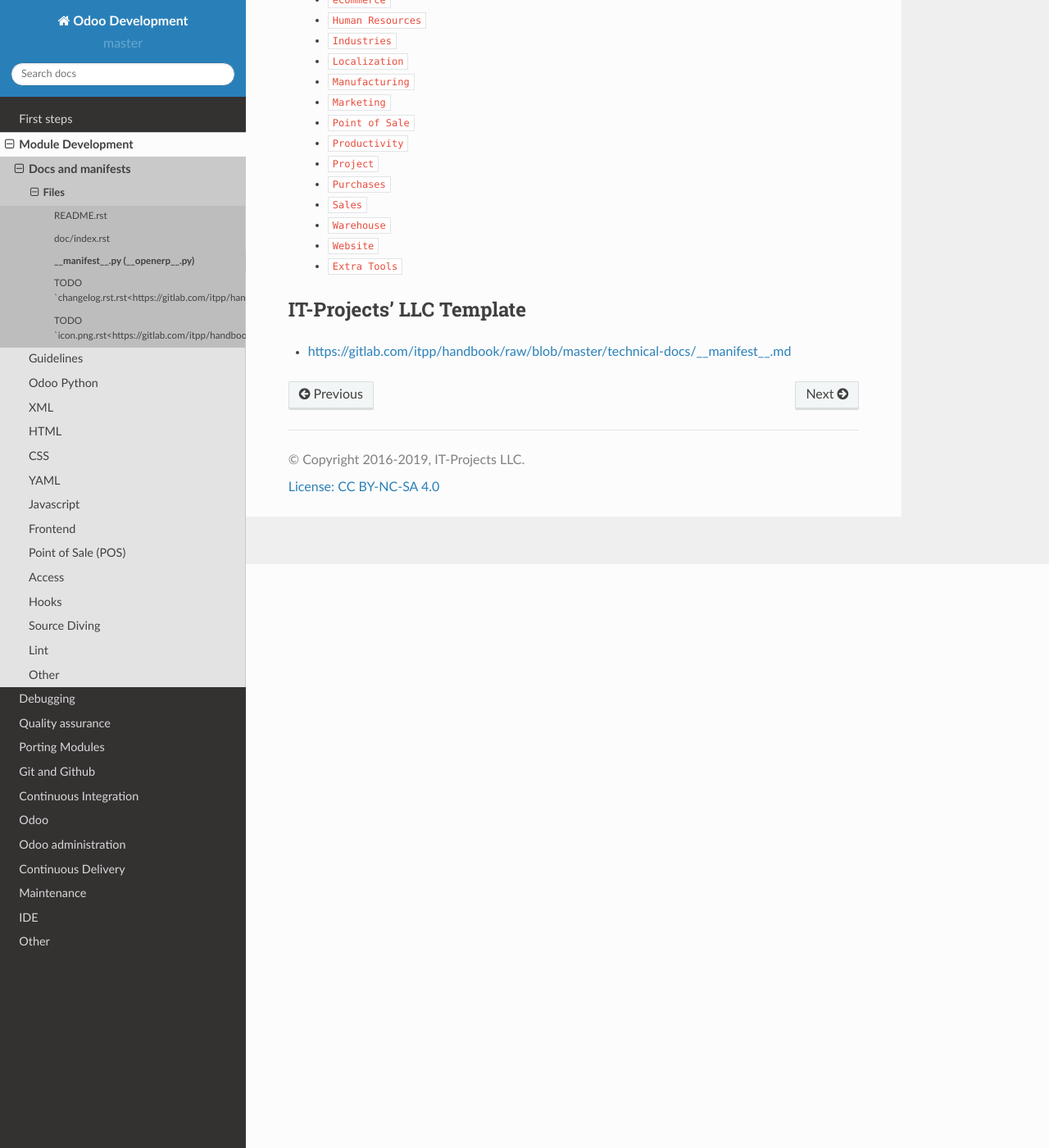
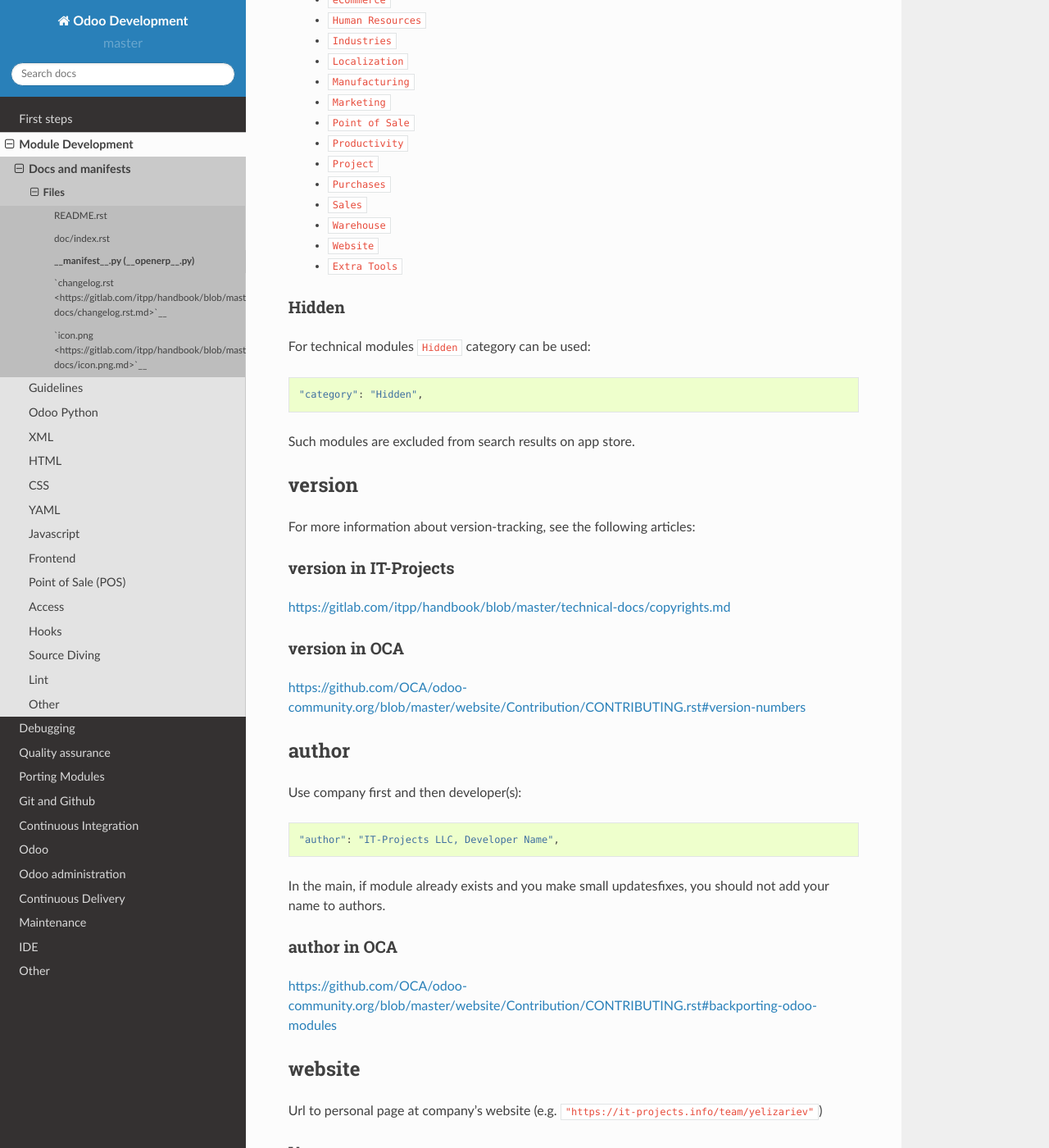
Before and after one commit to itpp-labs/odoo-development, a Sphinx documentation site: the page built from docs/dev/docs/__manifest__.py.rst, in a window 1280 px wide and 1400 px high, scrolled down 712 px. Shown: the whole window at 82% size. Built offline with Sphinx 7.4.7 and the Read the Docs theme 2.0.0, drawn with Linux system fonts in a browser that asks for light colours; some of the changed text lies outside the part shown.

Commit message:
:cherries: fixes after ???-feadback

```diff
--- a/docs/dev/docs/README.rst.rst
+++ b/docs/dev/docs/README.rst.rst
@@ -7,8 +7,8 @@
 
 * https://raw.githubusercontent.com/OCA/maintainer-tools/master/template/module/README.rst
 
-IT-Projects' LLC README
+IT-Projects' README
 ----------------------
 
 TODO:
-* https://gitlab.com/itpp/handbook/raw/blob/master/technical-docs/README.md
+* https://gitlab.com/itpp/handbook/blob/master/technical-docs/README.md
--- a/docs/dev/docs/__manifest__.py.rst
+++ b/docs/dev/docs/__manifest__.py.rst
@@ -40,6 +40,73 @@
    * ``Website``
    * ``Extra Tools``
 
-IT-Projects' LLC Template
-=========================
-* https://gitlab.com/itpp/handbook/raw/blob/master/technical-docs/__manifest__.md
+Hidden
+------
+
+For technical modules ``Hidden`` category can be used::
+
+    "category": "Hidden",
+
+Such modules are excluded from search results on app store.
+
+version
+=======
+
+For more information about version-tracking, see the following articles:
+
+version in IT-Projects
+----------------------
+https://gitlab.com/itpp/handbook/blob/master/technical-docs/copyrights.md
+
+version in OCA
+--------------
+https://github.com/OCA/odoo-community.org/blob/master/website/Contribution/CONTRIBUTING.rst#version-numbers
+
+author
+======
+
+Use company first and then developer(s): ::
+
+        "author": "IT-Projects LLC, Developer Name",
+
+In the main, if module already exists and you make small updates\fixes, you should not add your name to authors.
+
+author in OCA
+-------------
+
+https://github.com/OCA/odoo-community.org/blob/master/website/Contribution/CONTRIBUTING.rst#backporting-odoo-modules
+
+website
+=======
+
+Url to personal page at company's website (e.g. ``"https://it-projects.info/team/yelizariev"``)
+
+license
+=======
+
+IT-Projects LLC uses following licences:
+
+* ``"GPL-3"`` for odoo 8.0 and below
+* ``"LGPL-3"`` for odoo 9.0 and above
+
+For OCA's repositories use ``"AGPL-3"``.
+
+external_dependencies
+=====================
+
+Check if some python library exists::
+
+  "external_dependencies": {"python" : ["openid"]}
+
+
+Check if some sytem application exists::
+
+  "external_dependencies": {"bin" : ["libreoffice"]}
+
+
+See also: :doc:`External dependencies in odoo<../py/external-imports>`
+
+
+IT-Projects' Template
+=====================
+* https://gitlab.com/itpp/handbook/blob/master/technical-docs/__manifest__.md
--- a/docs/dev/docs/index.rst
+++ b/docs/dev/docs/index.rst
@@ -5,8 +5,9 @@
 Files
 =====
 
-**All** files from this section ought to be fully [*]_ prepared **before** any other files in new module. It helps you to review requirements again before you start.
+**All** files from this section ought to be fully [1]_ prepared **before** any other files in new module. It helps you to review requirements again before you start.
 
+.. [1] The only exception could be made for lists of files in ``__manifest__.py`` (*"data"*, *"qweb"*, *"demo"* fields).
 
 .. toctree::
    :maxdepth: 1
@@ -14,7 +15,5 @@
    README.rst.rst
    usage-instructions
    __manifest__.py
-   TODO `changelog.rst.rst<https://gitlab.com/itpp/handbook>`__
-   TODO `icon.png.rst<https://gitlab.com/itpp/handbook>`__
-
-.. [*] The only exception could be made for lists of files in ``__manifest__.py`` (*"data"*, *"qweb"*, *"demo"* fields).
+   `changelog.rst <https://gitlab.com/itpp/handbook/blob/master/technical-docs/changelog.rst.md>`__
+   `icon.png <https://gitlab.com/itpp/handbook/blob/master/technical-docs/icon.png.md>`__
--- a/docs/dev/docs/usage-instructions.rst
+++ b/docs/dev/docs/usage-instructions.rst
@@ -6,4 +6,4 @@
 
 * Does not use OCA
 
-* IT-Projects' LLC ``doc/index.rst`` is available here: https://gitlab.com/itpp/handbook/raw/blob/master/technical-docs/usage-instruction.md
+* IT-Projects' ``doc/index.rst`` is available here: https://gitlab.com/itpp/handbook/blob/master/technical-docs/usage-instruction.md
```
